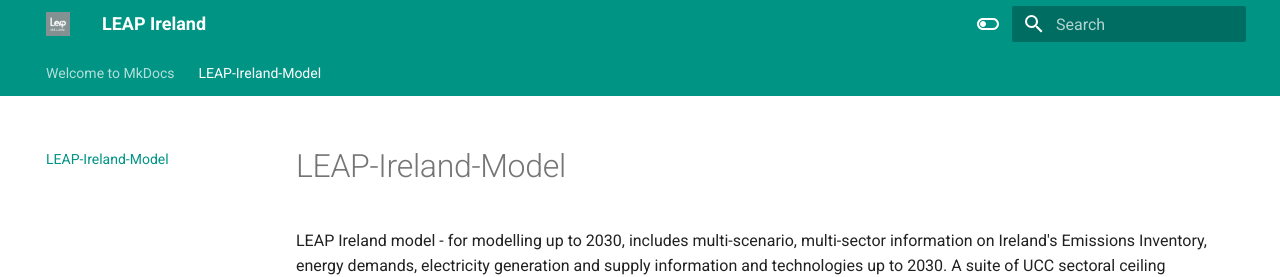
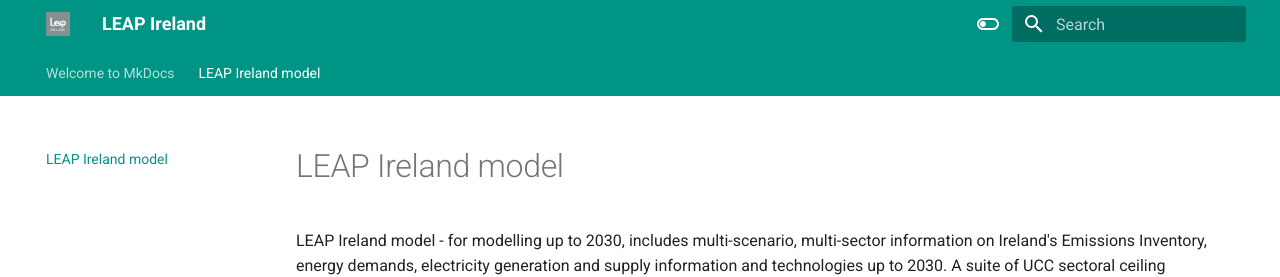
Before and after one commit to Tomas-Mac-Uidhir/mkdocs-template, an MkDocs documentation site: the page built from docs/about.md, in a window 1280 px wide and 900 px high. Shown: the top 277 px of the window. Built offline with MkDocs 1.6.1 and Material for MkDocs 9.7.7, drawn with Linux system fonts in a browser that asks for light colours.

```diff
--- a/docs/about.md
+++ b/docs/about.md
@@ -1,4 +1,4 @@
-# LEAP-Ireland-Model
+# LEAP Ireland model
 LEAP Ireland model - for modelling up to 2030, includes multi-scenario, multi-sector information on Ireland's Emissions Inventory, energy demands, electricity generation and supply information and technologies up to 2030. A suite of UCC sectoral ceiling scenarios are also included with this version of the LEAP-Ireland model. License included in repository.
 
 <h2> Background </h2>
```
